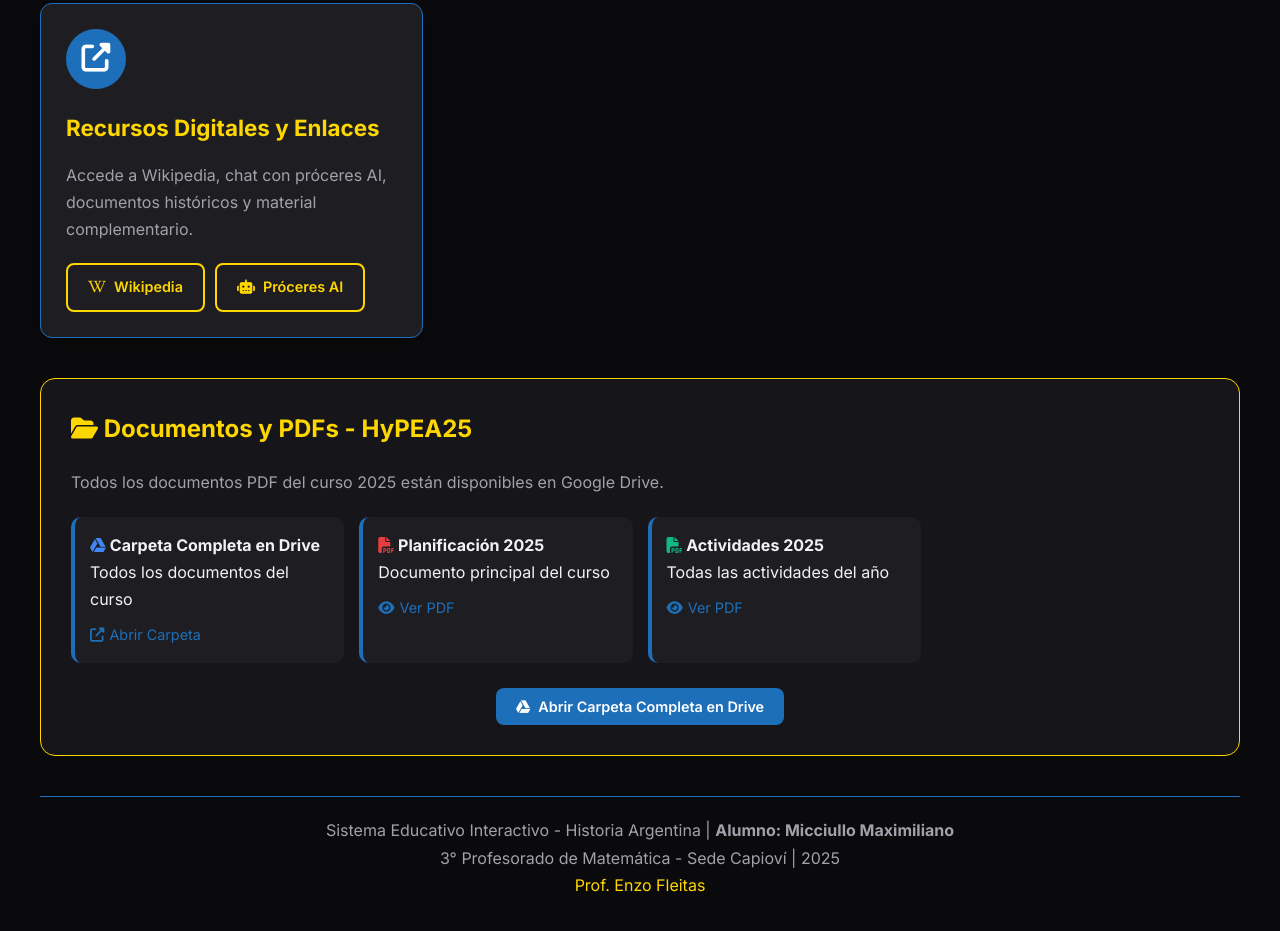
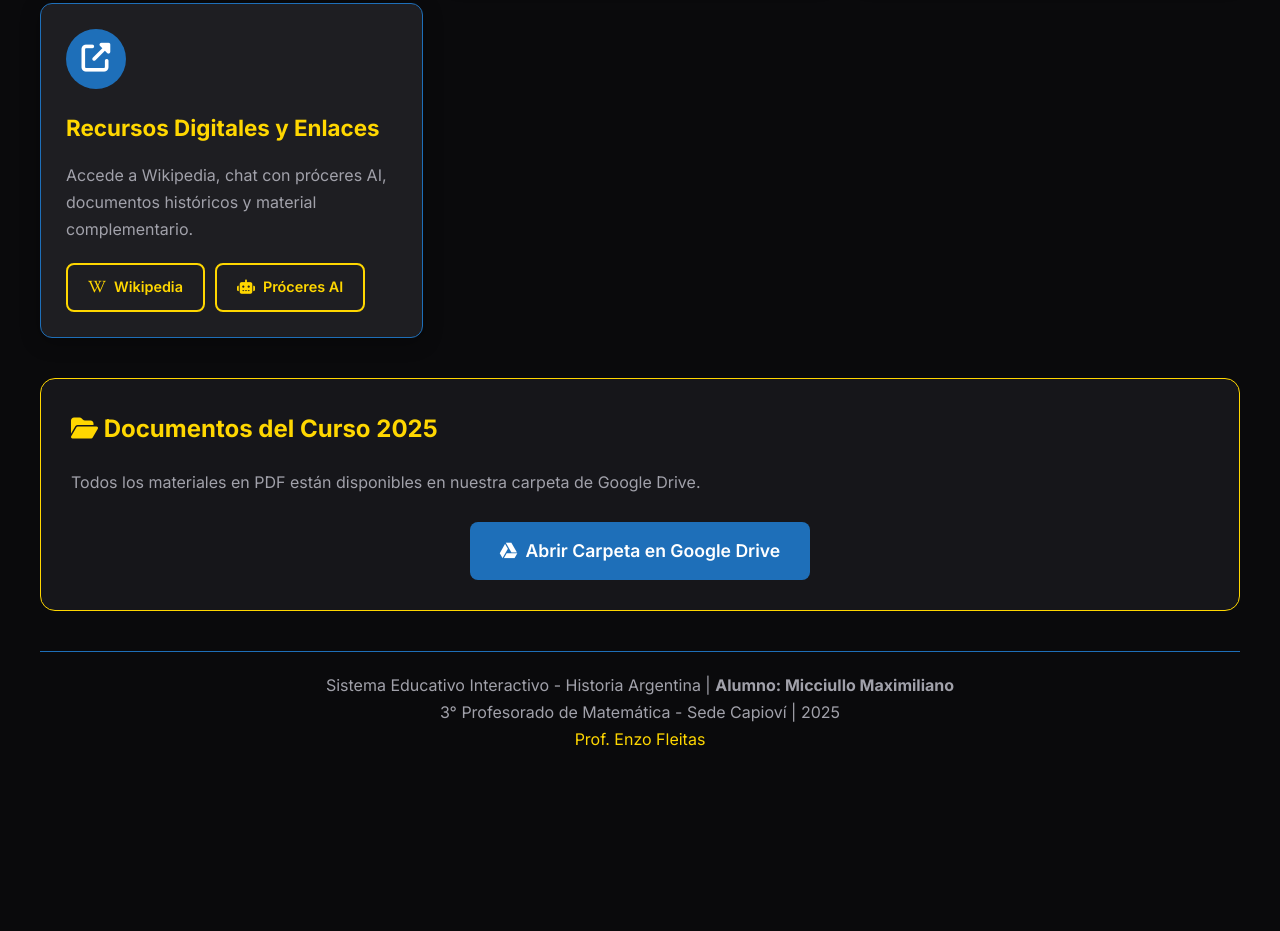
Before and after one commit to gmaxx20/HyPEA-2026, a plain HTML site: page index.html in a window 1280 px wide. Shown: the part 821-1752 px from the top of the page. After the commit the page ends 1614 px from the top, so only its background shows below. Drawn offline with Linux system fonts and the light colour scheme.

Commit message:
Simplify PDF document section in index.html

```diff
--- a/index.html
+++ b/index.html
@@ -353,50 +353,21 @@
         </section>
 
         <!-- Sección de Documentos PDF -->
-       <!-- Sección de Documentos PDF - VERSIÓN GOOGLE DRIVE -->
+<!-- Sección de Documentos PDF - Simplificada -->
 <section class="documents-section">
-    <h2 style="color: var(--neon-dorado); margin-bottom: 20px;">
-        <i class="fas fa-folder-open"></i> Documentos y PDFs - HyPEA25
-    </h2>
-    <p style="color: var(--text-secondary); margin-bottom: 20px;">
-        Todos los documentos PDF del curso 2025 están disponibles en Google Drive.
-    </p>
-
-    <div class="documents-grid">
-        <div class="document-item" onclick="window.open('https://drive.google.com/drive/folders/11TecoxOsd_AXGdQCALw8o_VyYZbxftRY?usp=drive_link', '_blank')" style="cursor: pointer;">
-            <h4><i class="fab fa-google-drive" style="color: #4285F4;"></i> Carpeta Completa en Drive</h4>
-            <p>Todos los documentos del curso</p>
-            <div class="link-external">
-                <i class="fas fa-external-link-alt"></i> Abrir Carpeta
-            </div>
-        </div>
-
-        <!-- Si tienes IDs específicos, añade estos divs -->
-        <div class="document-item" onclick="window.open('https://drive.google.com/file/d/TU_ID_1/view?usp=sharing', '_blank')" style="cursor: pointer;">
-            <h4><i class="fas fa-file-pdf" style="color: #E53E3E;"></i> Planificación 2025</h4>
-            <p>Documento principal del curso</p>
-            <div class="link-external">
-                <i class="fas fa-eye"></i> Ver PDF
-            </div>
-        </div>
-
-        <div class="document-item" onclick="window.open('https://drive.google.com/file/d/TU_ID_2/view?usp=sharing', '_blank')" style="cursor: pointer;">
-            <h4><i class="fas fa-file-pdf" style="color: #10B981;"></i> Actividades 2025</h4>
-            <p>Todas las actividades del año</p>
-            <div class="link-external">
-                <i class="fas fa-eye"></i> Ver PDF
-            </div>
-        </div>
-    </div>
-
-    <div style="text-align: center; margin-top: 25px;">
-        <button onclick="window.open('https://drive.google.com/drive/folders/11TecoxOsd_AXGdQCALw8o_VyYZbxftRY?usp=drive_link', '_blank')"
-                class="btn btn-primary">
-            <i class="fab fa-google-drive"></i> Abrir Carpeta Completa en Drive
-        </button>
-    </div>
+  <h2 style="color: var(--neon-dorado); margin-bottom: 20px;">
+    <i class="fas fa-folder-open"></i> Documentos del Curso 2025
+  </h2>
+  <p style="color: var(--text-secondary); margin-bottom: 25px;">
+    Todos los materiales en PDF están disponibles en nuestra carpeta de Google Drive.
+  </p>
+  <div style="text-align: center;">
+    <a href="https://drive.google.com/drive/folders/11TecoxOsd_AXGdQCALw8o_VyYZbxftRY?usp=drive_link"
+       target="_blank" class="btn btn-primary" style="font-size: 1.1rem; padding: 14px 30px;">
+      <i class="fab fa-google-drive"></i> Abrir Carpeta en Google Drive
+    </a>
+  </div>
 </section>
-
         <!-- Panel de Login -->
         <div id="loginSection" class="login-panel" style="display: none;">
             <h3 style="color: var(--neon-dorado); margin-bottom: 20px;">
```
